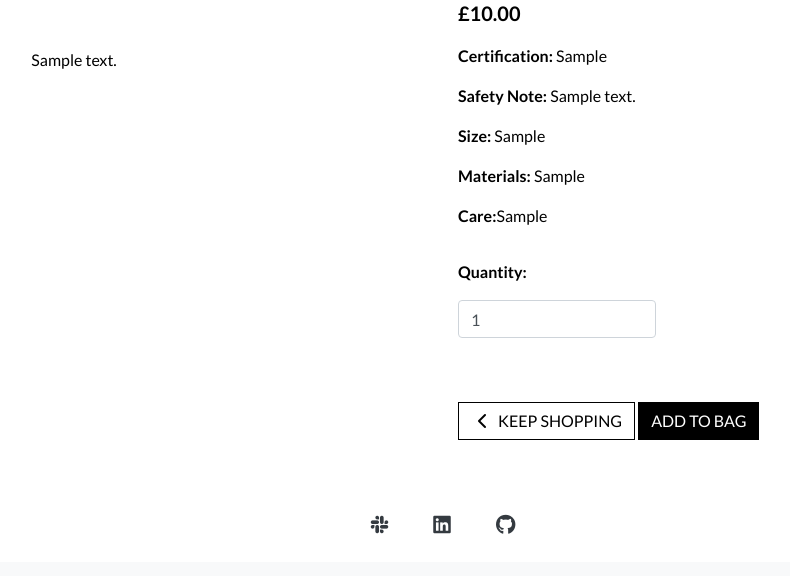
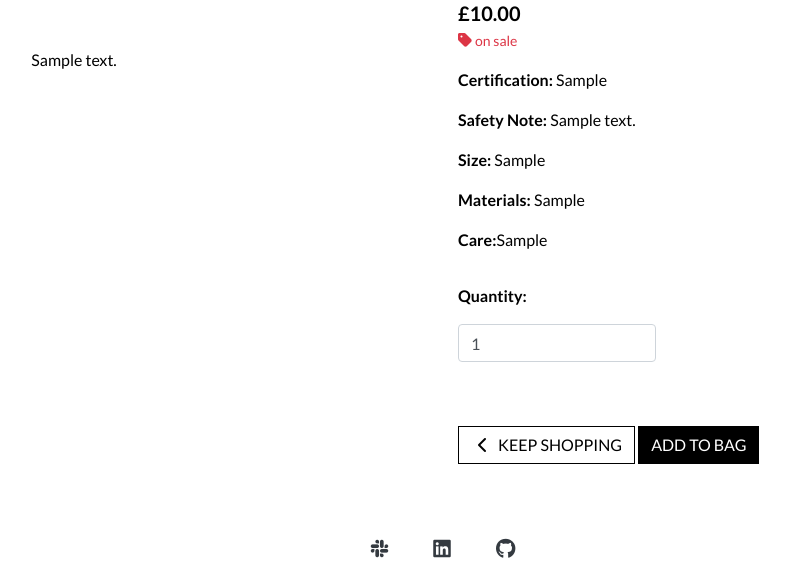
Before and after one commit to onabz/mlr-shop, a Django app: page /dolls/1 in a window 1280 px wide. Shown: the part 238-814 px from the top of the page, without its empty margins (197-987 px from the left). Before the commit the page ends 772 px from the top, so only its background shows below. Run offline with Django 3.2, Linux system fonts and the light colour scheme; tables that the repository leaves empty hold one stand-in row (values such as "Sample post"); some libraries are stand-ins or nearby versions.

Commit message:
Add font awesome icons for onsale dolls

```diff
--- a/dolls/templates/dolls/doll_detail.html
+++ b/dolls/templates/dolls/doll_detail.html
@@ -33,6 +33,12 @@
             <div class="doll-details-container mb-5 mt-md-5">
                 <p class="mb-0">{{ doll.name }}</p>
                 <p class="lead mb-0 text-left font-weight-bold">£{{ doll.price }}</p>
+                {% if doll.on_sale %}
+                <p class="text-danger">
+                    <i class="fas fa-tag"></i>
+                    <small>on sale</small>
+                </p>
+                {% endif %}
                 <p class="mt-3"><strong>Certification:</strong> {{ doll.certification|safe }}</p>
                 <p class="mt-3"><strong>Safety Note:</strong> {{ doll.safety_note|safe }}</p>
                 <p class="mt-3"><strong>Size:</strong> {{ doll.size|safe }}</p>
--- a/dolls/templates/dolls/dolls.html
+++ b/dolls/templates/dolls/dolls.html
@@ -41,7 +41,11 @@
                             <div class="row">
                                 {% if doll.on_sale %}
                                 <div class="col">
-                                    <p class="onsale lead mb-0 text-left font-weight-bold">£{{ doll.price }}</p>
+                                    <p class="onsale lead mb-0 text-left font-weight-bold">
+                                        <i class="fas fa-tag"></i>
+                                        £{{ doll.price }}
+                                        <small>on sale</small>
+                                    </p>
                                 </div>
                                 {% else %}
                                 <div class="col">
```
